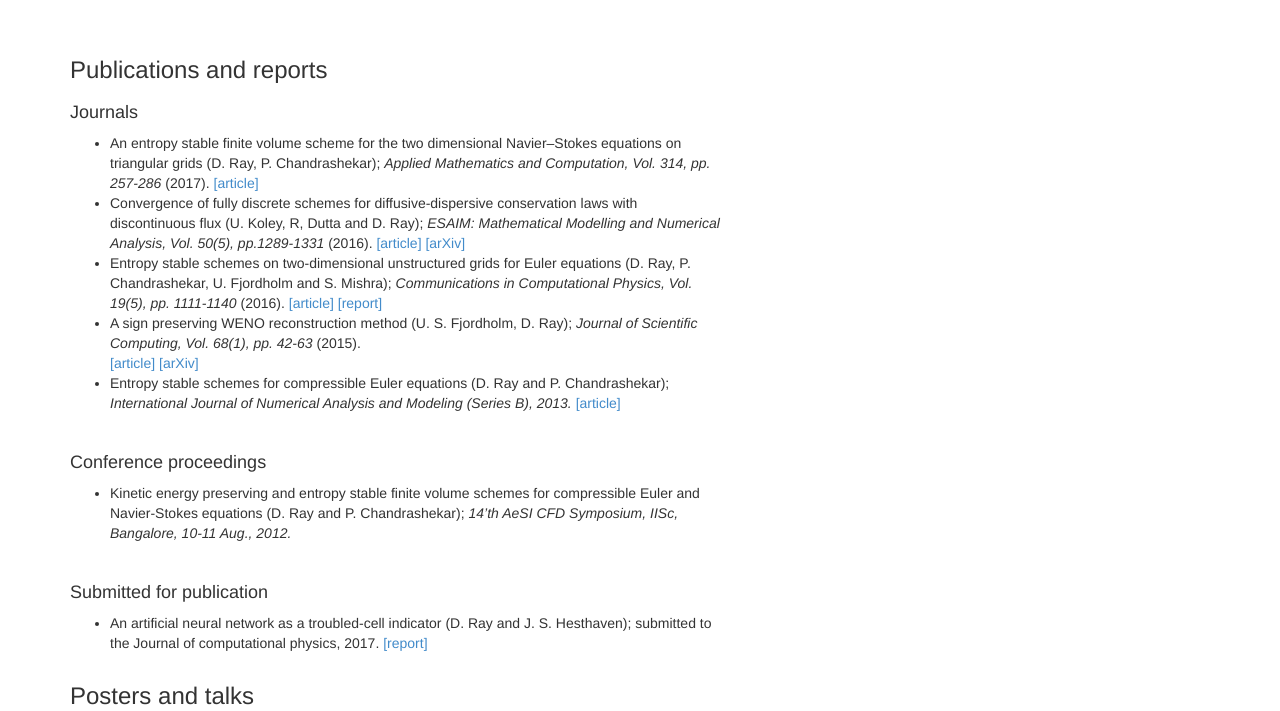
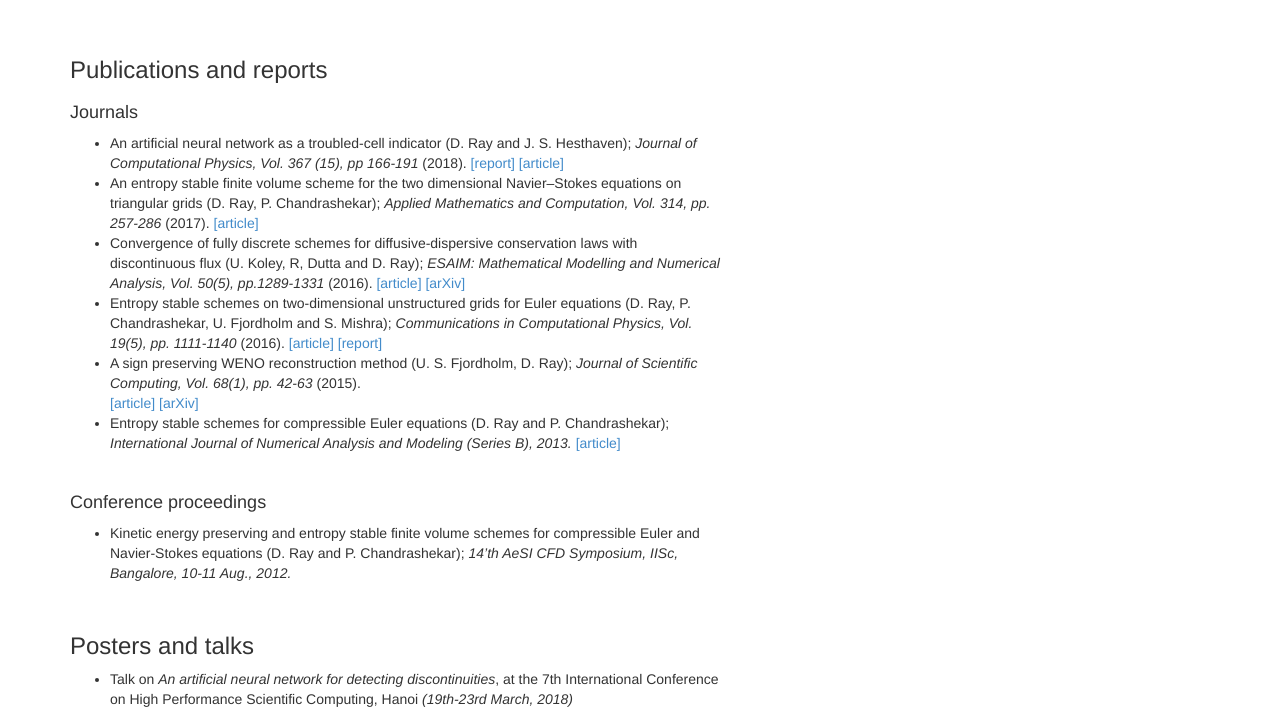
Before and after one commit to deepray/deepray.github.io, a plain HTML site: page publications.html in a window 1280 px wide. Shown: the part 53-764 px from the top of the page. Drawn offline with nearby package versions, Linux system fonts and the light colour scheme.

Commit message:
Updating publication page

```diff
--- a/publications.html
+++ b/publications.html
@@ -54,6 +54,7 @@
             <div class="row">
                 <div class="col-md-7">
                     <ul>
+                        <li>An artificial neural network as a troubled-cell indicator (D. Ray and J. S. Hesthaven); <i>Journal of Computational Physics, Vol. 367 (15), pp 166-191</i> (2018). <a href="https://infoscience.epfl.ch/record/232425/files/"> [report] </a><a href="https://authors.elsevier.com/a/1Wxyf508HeRrJ">[article]</a></li>
                         <li>An entropy stable finite volume scheme for the two dimensional Navier–Stokes equations on triangular grids (D. Ray, P. Chandrashekar); <i>Applied Mathematics and Computation, Vol. 314, pp. 257-286 </i> (2017). <a href="http://www.sciencedirect.com/science/article/pii/S009630031730471X">[article]</a></li>
                         <li>Convergence of fully discrete schemes for diffusive-dispersive conservation laws with discontinuous flux (U. Koley, R, Dutta and D. Ray); <i>ESAIM: Mathematical Modelling and Numerical Analysis, Vol. 50(5), pp.1289-1331</i> (2016). <a href="http://dx.doi.org/10.1051/m2an/2015083">[article]</a> <a href="http://arxiv.org/abs/1505.00928">[arXiv]</a> </li>
                         <li>Entropy stable schemes on two-dimensional unstructured grids for Euler equations (D. Ray, P. Chandrashekar, U. Fjordholm and S. Mishra); <i>Communications in Computational Physics, Vol. 19(5), pp. 1111-1140  </i> (2016). <a href="http://dx.doi.org/10.4208/cicp.scpde14.43s">[article]</a> <a href="http://www.sam.math.ethz.ch/sam_reports/index.php?id=2014-28"> [report] </a> </li>
@@ -84,7 +85,8 @@
 
 
 <br>
-            <div class="row">
+            <!--
+<div class="row">
                 <div class="col-md-12">
                     <h4>Submitted for publication</h4>
                 </div>
@@ -100,6 +102,7 @@
                 </div>
 
             </div>
+ -->
 
         </div>
         <!--
@@ -151,6 +154,8 @@
             <div class="row">
                 <div class="col-md-7">
                     <ul>
+                        <li>Talk on <i>An artificial neural network for detecting discontinuities</i>, at the 7th International Conference on High Performance Scientific Computing, Hanoi <i>(19th-23rd March, 2018)</i></li>
+                        <li>Talk on <i>An artificial neural network for detecting discontinuities</i>, at TIFR-CAM, Bangalore <i>(4th January, 2016)</i></li>
                         <li>Talk on <i>A third order entropy stable scheme for the compressible Euler equations</i>, at the XVI International Conference on Hyperbolic Problems (HYP2016), Aachen <i>(4th August, 2016)</i></li>
                         <li>Talk on <i>A sign preserving WENO reconstruction</i>, at the Department of Mathematics, University of W&uuml;rzburg <i>(23rd November, 2015)</i></li>
                         <li>Talk on <i>A sign preserving WENO reconstruction</i>, at the International Conference on Industrial and Applied Mathematics, Beijing, China <i>(10th-14th August, 2015)</i> </li>
```
